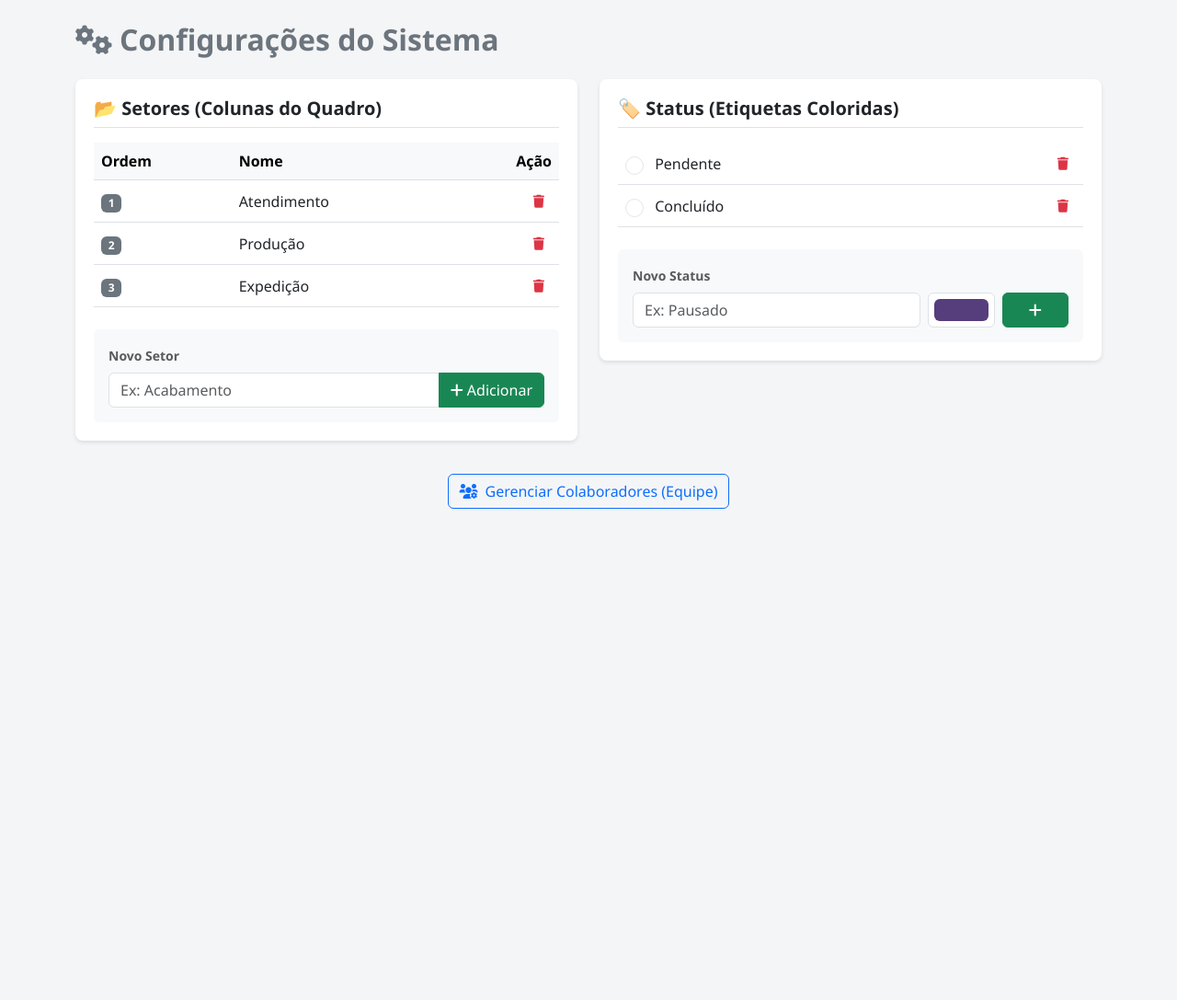
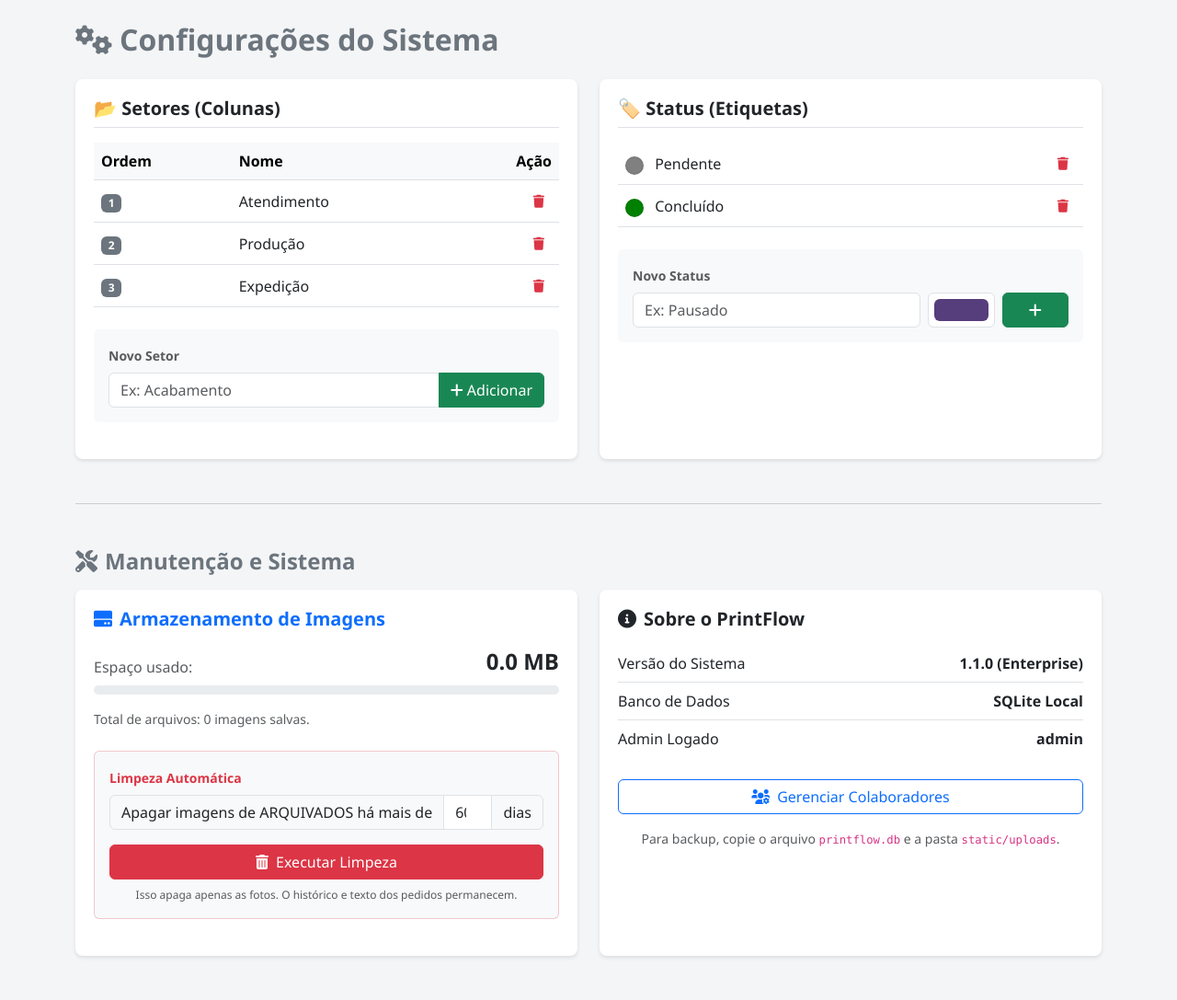
Before and after one commit to nunes1886/printflow, a Flask app: page /configuracoes in a window 1280 px wide. Shown: the part 56-1143 px from the top of the page at 92% size. Before the commit the page ends 609 px from the top, so only its background shows below. Run offline with Flask 3, Linux system fonts and the light colour scheme; a user stored in the database is signed in; data comes from the database, SQL or seed files in the repository.

Commit message:
Versão Final: Cards Coloridos, Footer e Limite 50MB

```diff
--- a/app.py
+++ b/app.py
@@ -2,7 +2,7 @@ import os
 import time
 import base64
 import uuid
-from datetime import datetime
+from datetime import datetime, timedelta
 from flask import Flask, render_template, request, redirect, url_for, jsonify, flash
 from flask_sqlalchemy import SQLAlchemy
 from flask_login import LoginManager, UserMixin, login_user, login_required, logout_user, current_user
@@ -15,6 +15,8 @@ app = Flask(__name__)
 app.config['SECRET_KEY'] = 'chave-super-secreta-printflow'
 app.config['SQLALCHEMY_DATABASE_URI'] = 'sqlite:///' + os.path.join(basedir, 'printflow.db')
 app.config['SQLALCHEMY_TRACK_MODIFICATIONS'] = False
+
+app.config['MAX_CONTENT_LENGTH'] = 50 * 1024 * 1024
 
 db = SQLAlchemy(app)
 login_manager = LoginManager()
@@ -315,9 +317,34 @@ def excluir(id):
 @app.route('/configuracoes')
 @login_required
 def configuracoes():
-    if not current_user.is_admin: return redirect(url_for('index'))
-    return render_template('configuracoes.html', setores=Setor.query.order_by(Setor.ordem).all(),
-                           lista_status=Status.query.all(), user=current_user)
+    if current_user.funcao != 'admin':
+        return redirect(url_for('index'))
+
+    # 1. Carrega dados existentes (Setores e Status)
+    setores = Setor.query.order_by(Setor.ordem).all()
+    lista_status = Status.query.all()
+
+    # 2. Calcula dados novos (Armazenamento)
+    upload_folder = os.path.join(app.root_path, 'static', 'uploads')
+    total_size = 0
+    total_files = 0
+
+    if os.path.exists(upload_folder):
+        for path, dirs, files in os.walk(upload_folder):
+            for f in files:
+                fp = os.path.join(path, f)
+                total_size += os.path.getsize(fp)
+                total_files += 1
+
+    size_mb = round(total_size / (1024 * 1024), 2)
+
+    # 3. Envia TUDO para o HTML
+    return render_template('configuracoes.html',
+                         setores=setores,
+                         lista_status=lista_status,
+                         size_mb=size_mb,
+                         total_files=total_files,
+                         user=current_user)
 
 @app.route('/setor/adicionar', methods=['POST'])
 @login_required
@@ -398,6 +425,54 @@ def desarquivar_card(card_id):
         return jsonify({'success': True})
     return jsonify({'error': 'Card não encontrado'}), 404
 
+# --- ROTA DE LIMPEZA DE IMAGENS (ESTAVA FALTANDO) ---
+@app.route('/api/limpar_imagens', methods=['POST'])
+@login_required
+def limpar_imagens():
+    if current_user.funcao != 'admin':
+        return jsonify({'error': 'Não autorizado'}), 403
+
+    dias = int(request.json.get('dias', 60)) # Padrão 60 dias
+
+    # Data limite: Hoje menos X dias
+    data_limite_obj = datetime.now() - timedelta(days=dias)
+
+    cards_arquivados = Card.query.filter_by(is_archived=True).all()
+
+    imagens_apagadas = 0
+    espaco_liberado = 0
+
+    upload_folder = os.path.join(app.root_path, 'static', 'uploads')
+
+    for card in cards_arquivados:
+        try:
+            # Verifica se o card tem imagem
+            if card.imagem_path:
+                caminho_arquivo = os.path.join(upload_folder, card.imagem_path)
+
+                # Se o arquivo existe no disco
+                if os.path.exists(caminho_arquivo):
+                    # Verifica a data de modificação do ARQUIVO FÍSICO
+                    timestamp_arquivo = os.path.getmtime(caminho_arquivo)
+                    data_arquivo = datetime.fromtimestamp(timestamp_arquivo)
+
+                    # Se o arquivo for mais velho que a data limite
+                    if data_arquivo < data_limite_obj:
+                        tamanho = os.path.getsize(caminho_arquivo)
+                        os.remove(caminho_arquivo) # Deleta o arquivo
+
+                        card.imagem_path = None # Remove referência do banco (opcional, ou mantém como histórico que teve imagem)
+                        imagens_apagadas += 1
+                        espaco_liberado += tamanho
+        except Exception as e:
+            print(f"Erro ao limpar card {card.id}: {e}")
+            continue
+
+    db.session.commit()
+
+    mb_liberados = round(espaco_liberado / (1024 * 1024), 2)
+    return jsonify({'success': True, 'qtd': imagens_apagadas, 'mb': mb_liberados})
+
 if __name__ == '__main__':
     # Cria o banco se não existir
     if not os.path.exists(os.path.join(basedir, 'printflow.db')):
--- a/server.py
+++ b/server.py
@@ -10,4 +10,4 @@ print(f"Acesse no navegador através do IP deste computador na porta {PORT}")
 print(f"Exemplo: http://192.168.X.X:{PORT}")
 print("Pressione Ctrl+C para parar o servidor.")
 
-serve(app, host=HOST, port=PORT, threads=6)
+serve(app, host=HOST, port=PORT, threads=6, max_request_body_size=50*1024*1024)
--- a/templates/configuracoes.html
+++ b/templates/configuracoes.html
@@ -23,6 +23,7 @@
         box-shadow: 0 2px 4px rgba(0, 0, 0, 0.1);
         padding: 20px;
         margin-bottom: 20px;
+        height: 100%; /* Para alinhar altura dos cards */
       }
       .color-dot {
         width: 20px;
@@ -44,7 +45,7 @@
       >
     </nav>
 
-    <div class="container">
+    <div class="container pb-5">
       {% with messages = get_flashed_messages() %} {% if messages %} {% for
       message in messages %}
       <div class="alert alert-warning alert-dismissible fade show" role="alert">
@@ -61,11 +62,11 @@
         <i class="fas fa-cogs me-2"></i>Configurações do Sistema
       </h2>
 
-      <div class="row">
+      <div class="row mb-4">
         <div class="col-md-6">
           <div class="config-card">
             <h5 class="fw-bold mb-3 border-bottom pb-2">
-              📂 Setores (Colunas do Quadro)
+              📂 Setores (Colunas)
             </h5>
 
             <table class="table table-hover align-middle">
@@ -127,7 +128,7 @@
         <div class="col-md-6">
           <div class="config-card">
             <h5 class="fw-bold mb-3 border-bottom pb-2">
-              🏷️ Status (Etiquetas Coloridas)
+              🏷️ Status (Etiquetas)
             </h5>
 
             <table class="table table-hover align-middle">
@@ -137,7 +138,7 @@
                   <td>
                     <span
                       class="color-dot me-2"
-                      style="background-color: '{{ status.cor }}';"
+                      style="background-color: {{ status.cor }};"
                     ></span>
                     {{ status.nome }}
                   </td>
@@ -196,13 +197,120 @@
         </div>
       </div>
 
-      <div class="text-center mt-3">
-        <a href="/usuarios" class="btn btn-outline-primary">
-          <i class="fas fa-users-cog me-2"></i>Gerenciar Colaboradores (Equipe)
-        </a>
+      <hr class="my-5 text-muted">
+
+      <h4 class="mb-3 fw-bold text-secondary">
+          <i class="fas fa-tools me-2"></i>Manutenção e Sistema
+      </h4>
+
+      <div class="row">
+          <div class="col-md-6">
+              <div class="config-card">
+                  <h5 class="card-title fw-bold text-primary mb-3">
+                      <i class="fas fa-hdd me-2"></i>Armazenamento de Imagens
+                  </h5>
+
+                  <div class="d-flex justify-content-between align-items-end mb-2">
+                      <span class="text-muted">Espaço usado:</span>
+                      <span class="fs-4 fw-bold">{{ size_mb }} MB</span>
+                  </div>
+                  <div class="progress mb-3" style="height: 10px;">
+                      <div class="progress-bar bg-warning" role="progressbar" style="width: {{ (size_mb / 1024) * 100 }}%"></div>
+                  </div>
+                  <p class="small text-muted mb-4">Total de arquivos: {{ total_files }} imagens salvas.</p>
+
+                  <div class="bg-light p-3 rounded border border-danger border-opacity-25">
+                      <label class="form-label fw-bold small text-danger">Limpeza Automática</label>
+                      <div class="input-group mb-3">
+                          <span class="input-group-text">Apagar imagens de ARQUIVADOS há mais de</span>
+                          <input type="number" id="diasInput" class="form-control" value="60" min="10">
+                          <span class="input-group-text">dias</span>
+                      </div>
+
+                      <button class="btn btn-danger w-100" onclick="executarLimpeza()">
+                          <i class="fas fa-trash-alt me-2"></i>Executar Limpeza
+                      </button>
+                      <small class="text-muted d-block mt-2 text-center" style="font-size: 0.75rem;">
+                          Isso apaga apenas as fotos. O histórico e texto dos pedidos permanecem.
+                      </small>
+                  </div>
+              </div>
+          </div>
+
+          <div class="col-md-6">
+              <div class="config-card">
+                  <h5 class="card-title fw-bold text-dark mb-3">
+                      <i class="fas fa-info-circle me-2"></i>Sobre o PrintFlow
+                  </h5>
+                  <ul class="list-group list-group-flush">
+                      <li class="list-group-item d-flex justify-content-between px-0">
+                          <span>Versão do Sistema</span>
+                          <strong>1.1.0 (Enterprise)</strong>
+                      </li>
+                      <li class="list-group-item d-flex justify-content-between px-0">
+                          <span>Banco de Dados</span>
+                          <strong>SQLite Local</strong>
+                      </li>
+                      <li class="list-group-item d-flex justify-content-between px-0">
+                          <span>Admin Logado</span>
+                          <strong>{{ user.username }}</strong>
+                      </li>
+                  </ul>
+
+                  <div class="mt-4 text-center">
+                    <a href="/usuarios" class="btn btn-outline-primary w-100 mb-2">
+                        <i class="fas fa-users-cog me-2"></i>Gerenciar Colaboradores
+                    </a>
+                    <p class="text-muted small mt-2">
+                        Para backup, copie o arquivo <code>printflow.db</code> e a pasta <code>static/uploads</code>.
+                    </p>
+                  </div>
+              </div>
+          </div>
       </div>
     </div>
 
     <script src="https://cdn.jsdelivr.net/npm/bootstrap@5.3.0/dist/js/bootstrap.bundle.min.js"></script>
+    <script>
+        function executarLimpeza() {
+            const dias = document.getElementById('diasInput').value;
+            if (dias < 10) {
+                alert('Por segurança, o mínimo é 10 dias.');
+                return;
+            }
+
+            if(!confirm(`ATENÇÃO: Isso apagará PERMANENTEMENTE as imagens dos pedidos ARQUIVADOS (finalizados) há mais de ${dias} dias.\n\nOs textos dos pedidos serão mantidos.\n\nDeseja continuar?`)) {
+                return;
+            }
+
+            // Mostra loading visual no botão
+            const btn = document.querySelector('button.btn-danger');
+            const originalText = btn.innerHTML;
+            btn.innerHTML = '<i class="fas fa-spinner fa-spin"></i> Limpando...';
+            btn.disabled = true;
+
+            fetch('/api/limpar_imagens', {
+                method: 'POST',
+                headers: { 'Content-Type': 'application/json' },
+                body: JSON.stringify({ dias: dias })
+            })
+            .then(r => r.json())
+            .then(data => {
+                if(data.success) {
+                    alert(`Limpeza Concluída com Sucesso!\n\nImagens apagadas: ${data.qtd}\nEspaço liberado: ${data.mb} MB`);
+                    location.reload(); // Recarrega para atualizar a barra de espaço
+                } else {
+                    alert('Erro ao limpar: ' + (data.error || 'Desconhecido'));
+                    btn.innerHTML = originalText;
+                    btn.disabled = false;
+                }
+            })
+            .catch(err => {
+                alert('Erro de conexão com o servidor.');
+                btn.innerHTML = originalText;
+                btn.disabled = false;
+            });
+        }
+    </script>
   </body>
 </html>
```
